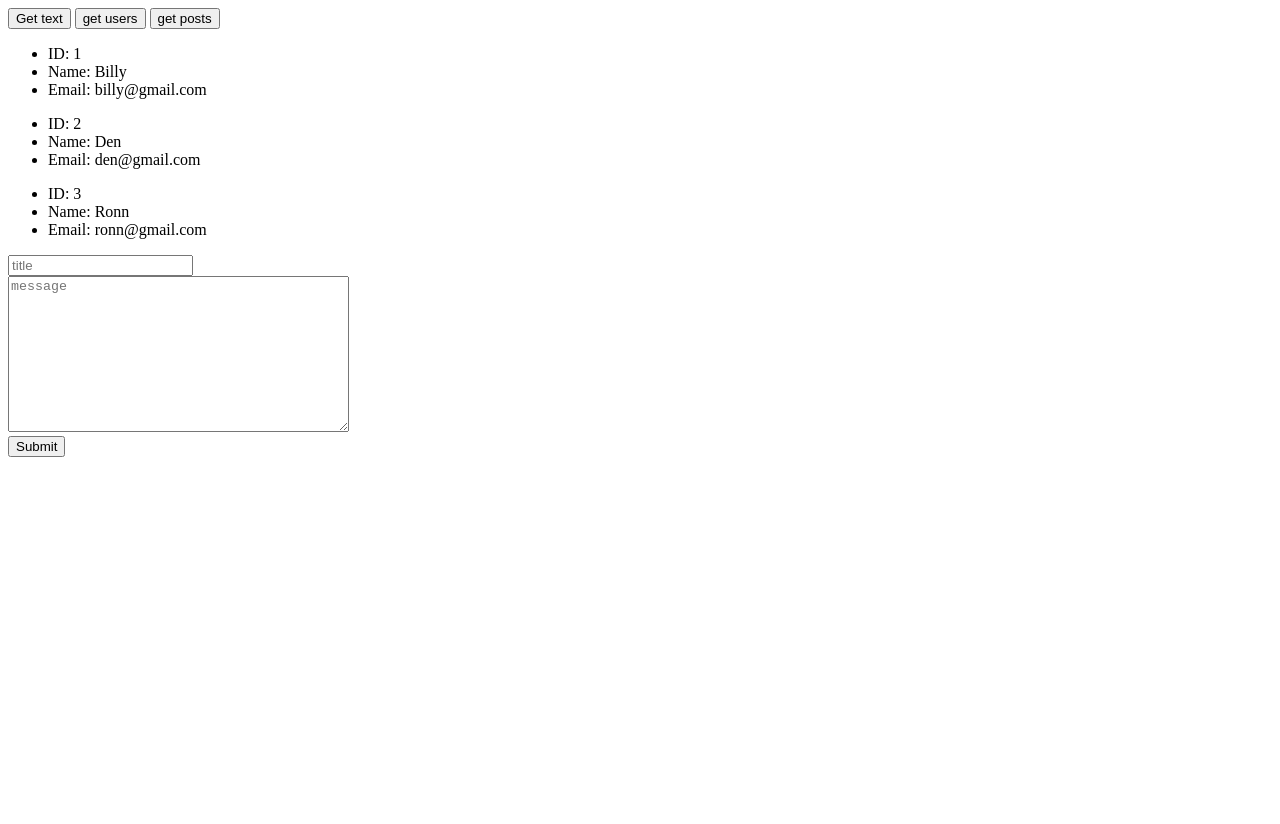
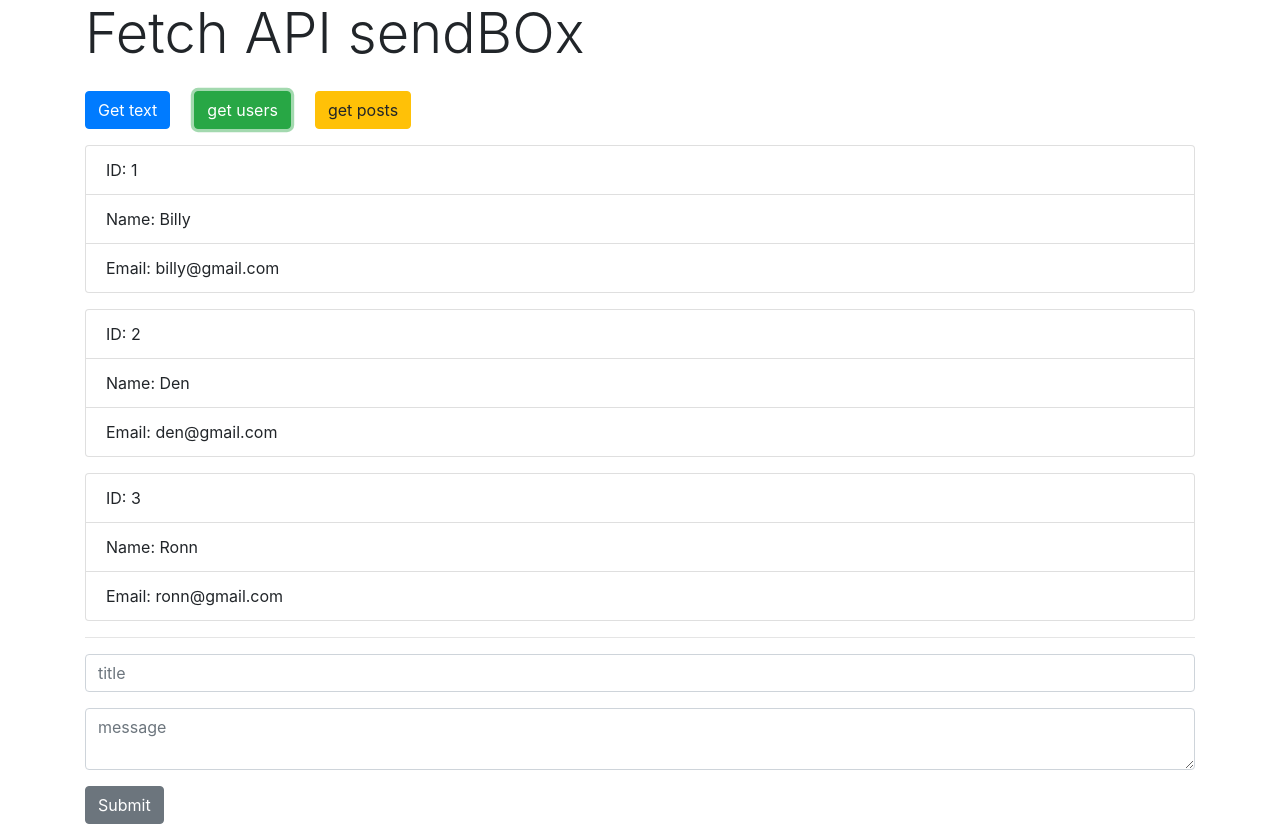
Before and after one commit to mrSerhi/fetch-staff, a plain HTML site: page index.html in a window 1280 px wide. Both pictures are taken after a click on the button "get users". Before the commit the page ends 800 px from the top, so only its background shows below. Drawn offline with nearby package versions, Linux system fonts and the light colour scheme.

Commit message:
for beauty has been added bootstrap styles

```diff
--- a/index.html
+++ b/index.html
@@ -5,32 +5,44 @@
     <meta name="viewport" content="width=device-width, initial-scale=1.0" />
     <meta http-equiv="X-UA-Compatible" content="ie=edge" />
     <title>Fetch</title>
+    <link
+      rel="stylesheet"
+      href="https://stackpath.bootstrapcdn.com/bootstrap/4.2.1/css/bootstrap.min.css"
+      integrity="sha384-GJzZqFGwb1QTTN6wy59ffF1BuGJpLSa9DkKMp0DgiMDm4iYMj70gZWKYbI706tWS"
+      crossorigin="anonymous"
+    />
   </head>
   <body>
-    <button type="button" id="getText">Get text</button>
-    <button id="getUsers">get users</button>
-    <button id="getPosts">get posts</button>
+    <div class="container">
+      <h1 class="display-4 mb-4">Fetch API sendBOx</h1>
+      <div class="d-flex">
+        <button class="btn btn-primary mr-4" id="getText">Get text</button>
+        <button class="btn btn-success mr-4" id="getUsers">get users</button>
+        <button class="btn btn-warning mr-4" id="getPosts">get posts</button>
+      </div>
       <p id="displayMessage"></p>
       <div id="users"></div>
       <div id="mess"></div>
+      <hr />
       <form id="addPost">
-      <div>
-        <label for="title">
-          <input type="text" id="title" placeholder="title" />
-        </label>
+        <div class="form-group">
+          <input
+            class="form-control"
+            type="text"
+            id="title"
+            placeholder="title"
+          />
         </div>
-      <div>
-        <label for="body">
+        <div class="form-group">
           <textarea
-            cols="40"
-            rows="10"
+            class="form-control"
             id="body"
             placeholder="message"
           ></textarea>
-        </label>
         </div>
-      <input type="submit" value="Submit" />
+        <input class="btn btn-secondary" type="submit" value="Submit" />
       </form>
+    </div>
 
     <script src="./src/js/get-text.js" defer></script>
   </body>
--- a/src/js/get-text.js
+++ b/src/js/get-text.js
@@ -32,10 +32,10 @@
         const usersNode = document.getElementById("users");
         obj.forEach(user => {
           usersNode.innerHTML += `
-                <ul>
-                    <li>ID: ${user.id}</li>
-                    <li>Name: ${user.name}</li>
-                    <li>Email: ${user.email}</li>
+                <ul class="list-group mb-3">
+                    <li class="list-group-item">ID: ${user.id}</li>
+                    <li class="list-group-item">Name: ${user.name}</li>
+                    <li class="list-group-item">Email: ${user.email}</li>
                 </ul>
                 `;
         });
@@ -54,7 +54,7 @@
         }
         data.forEach(mess => {
           messNode.innerHTML += `
-            <div>
+            <div class="card card-body mb-3">
                 <h2>${mess.title}</h2>
                 <p>${mess.body}</p>
             </div>
```
Lines whose indentation alone changed are shown as unchanged.
